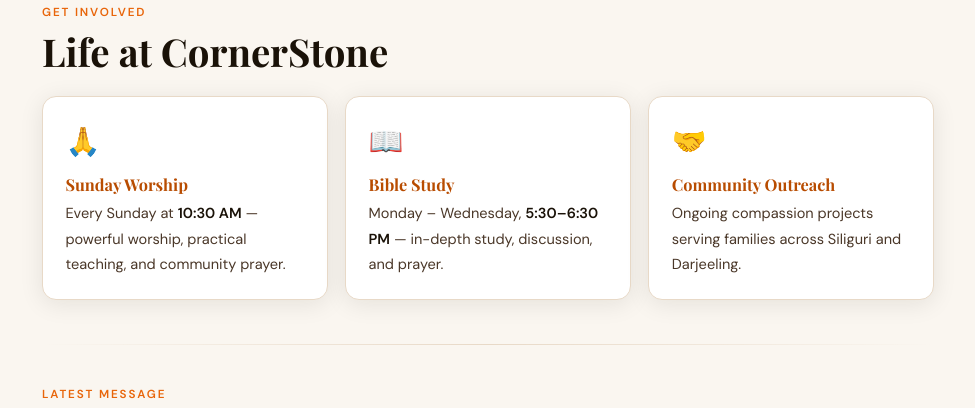
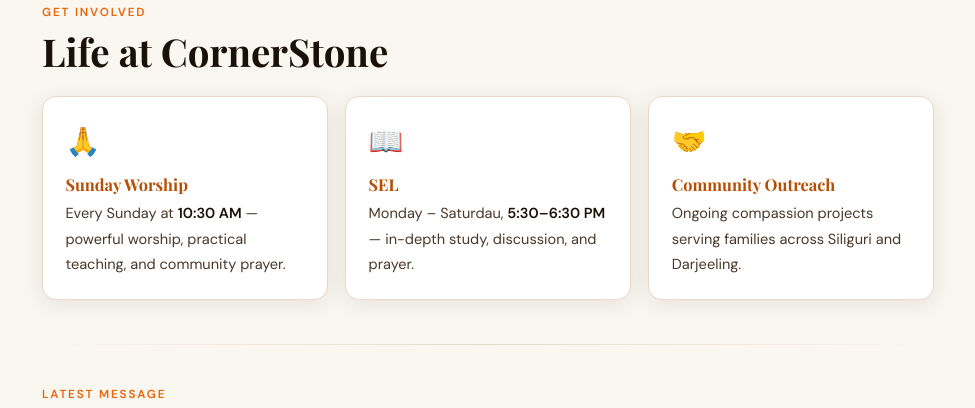
Before and after one commit to alvinlagoon/Cornerstone_family, a plain HTML site: page index.html in a window 1280 px wide. Shown: the part 1281-1689 px from the top of the page, without its empty margins (152-1127 px from the left). Drawn offline with nearby package versions, Linux system fonts and the light colour scheme; a web font is replaced by a local one.

```diff
--- a/index.html
+++ b/index.html
@@ -73,8 +73,8 @@
         </article>
         <article class="section-card fade-up">
           <span class="card-icon">📖</span>
-          <h3>Bible Study</h3>
-          <p>Monday – Wednesday, <strong>5:30–6:30 PM</strong> — in-depth study, discussion, and prayer.</p>
+          <h3>SEL</h3>
+          <p>Monday – Saturdau, <strong>5:30–6:30 PM</strong> — in-depth study, discussion, and prayer.</p>
         </article>
         <article class="section-card fade-up">
           <span class="card-icon">🤝</span>
```
